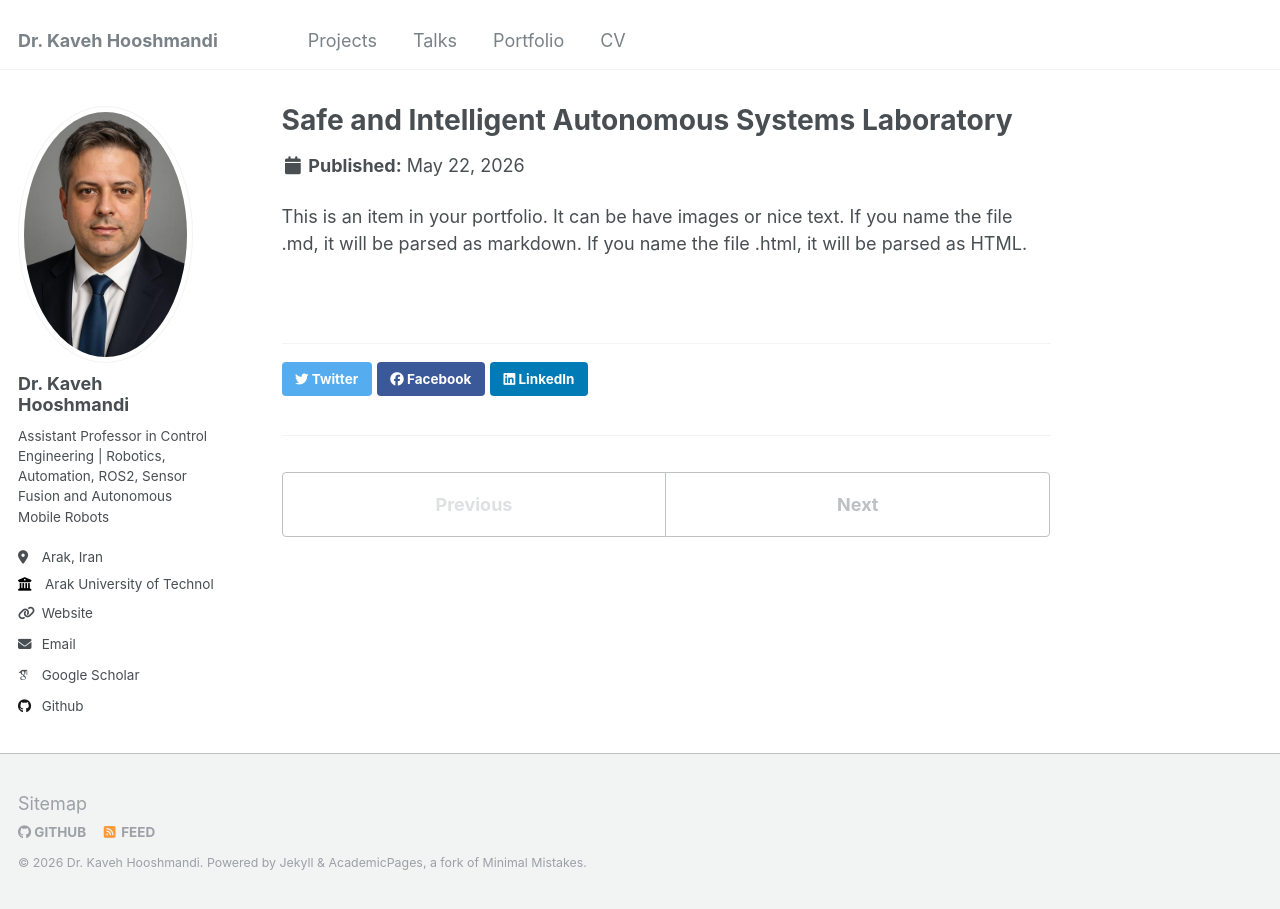
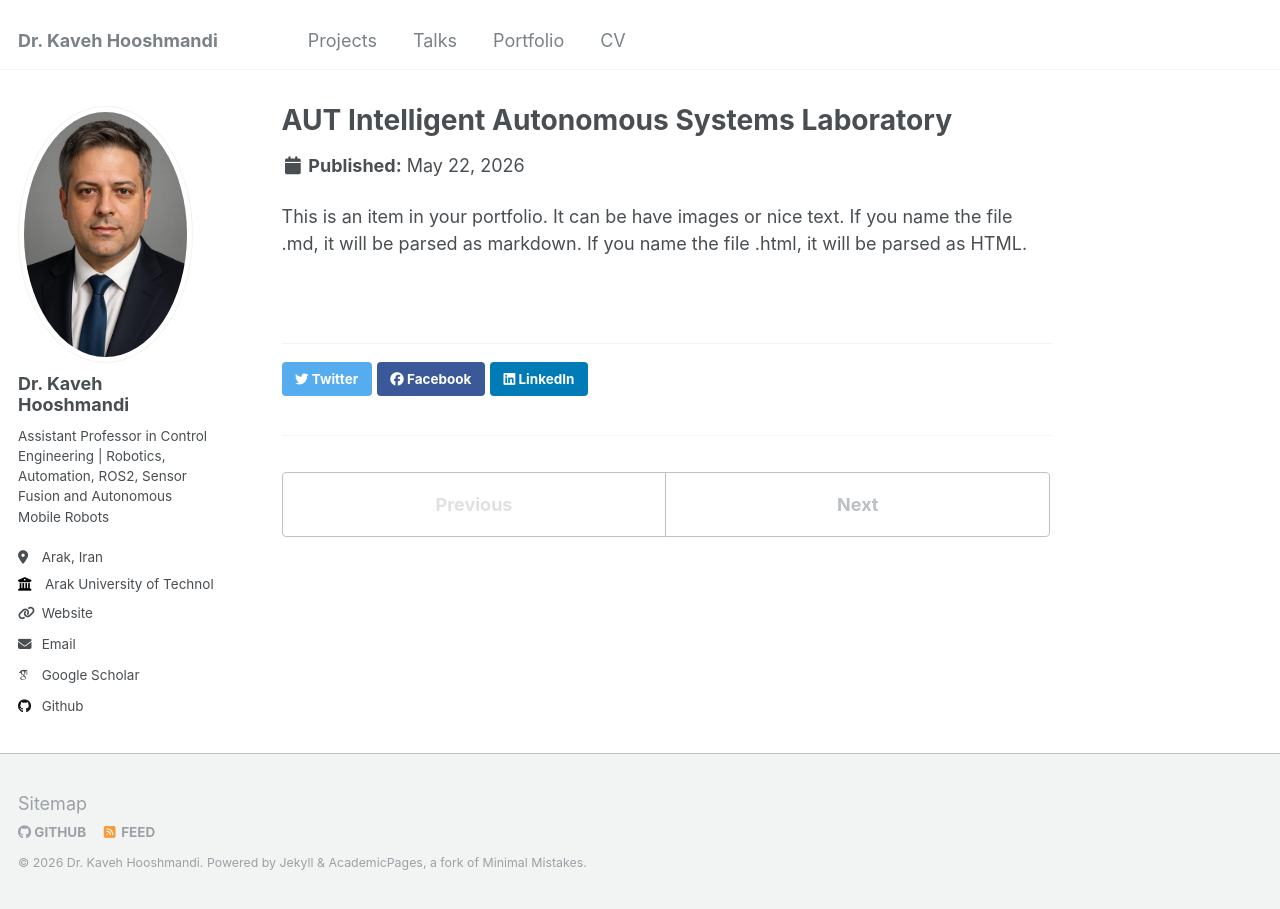
Before and after one commit to kaveh-hooshmandi/kaveh-hooshmandi.github.io, a Jekyll site: the page built from _portfolio/portfolio-1.md, in a window 1280 px wide. Built offline with Jekyll 4.4.1, drawn with Linux system fonts in a browser that asks for light colours; some web fonts are replaced.

Commit message:
Update portfolio-1.md

```diff
--- a/_portfolio/portfolio-1.md
+++ b/_portfolio/portfolio-1.md
@@ -1,6 +1,6 @@
 ---
-title: "Safe and Intelligent Autonomous Systems Laboratory"
-excerpt: "Team<br/><img src='/images/1-1.jpeg' style='width:80%;'>"
+title: "AUT Intelligent Autonomous Systems Laboratory"
+excerpt: "Team<br/><img src='/images/1-1.jpg' style='width:80%;'>"
 collection: portfolio
 ---
 
```
